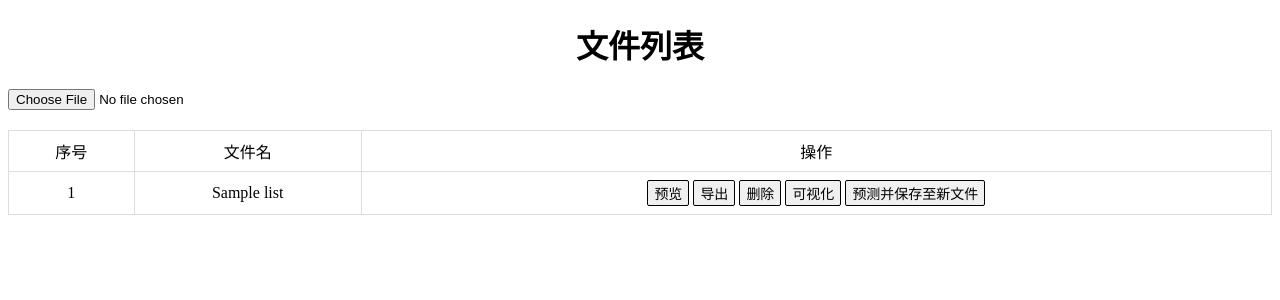
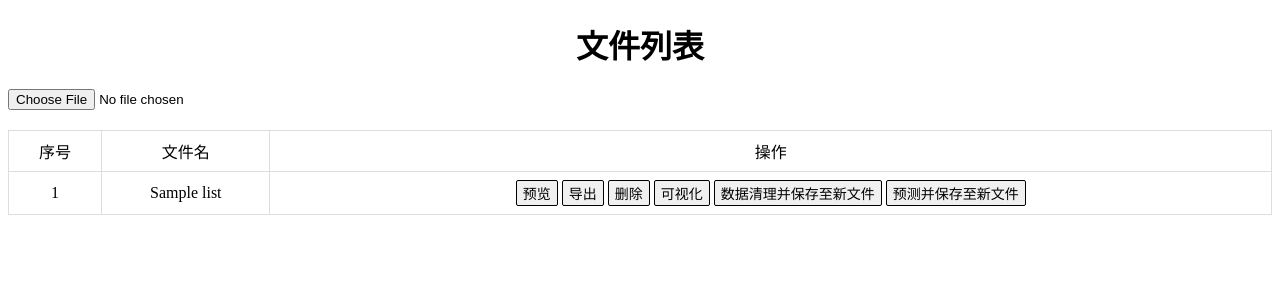
Before and after one commit to RalLiu/python-experiment, a Flask app: template templates/mainframe.html in a window 1280 px wide. Shown: the top 300 px of the page. Run offline with Flask 3, Linux system fonts and the light colour scheme; the template is opened without the code that fills it: most values are stand-ins (such as "Sample title", 1, 10 or a date in 2020); lists and menus that the app fills with data are empty.

Commit message:
v11:add data cleaning frame

```diff
--- a/app.py
+++ b/app.py
@@ -204,6 +204,30 @@ def prediction():
         'change_name':change_name
     })
 
+@app.route('/data_cleaning',methods=['POST'])
+def data_cleaning():
+    filename = request.form.get('filename')
+    path = app.config['DATA_FOLDER'] + '\\' + filename
+    if filename.endswith('.csv'):
+        df = pd.read_csv(path)
+    else:
+        df = pd.read_excel(path)
+
+    change_df=df
+    #待数据清理部分代码
+
+
+    if filename.endswith('.csv') or filename.endswith('.xls'):
+        change_name=filename[:-4]+'_cleaning_data.csv'
+        change_df.to_csv(app.config['DATA_FOLDER']+'//'+filename[:-4]+'_cleaning_data.csv', index=False)
+    else :
+        change_name=filename[:-5]+'_cleaning_data.csv'
+        change_df.to_csv(app.config['DATA_FOLDER']+'//'+filename[:-5]+'_cleaning_data.csv', index=False)
+    return jsonify({
+        'status': 'success',
+        'change_name':change_name
+    })
+
 if __name__ == '__main__':
     if not os.path.exists(app.config['DATA_FOLDER']):
         os.makedirs(app.config['DATA_FOLDER'])
--- a/static/js/table.js
+++ b/static/js/table.js
@@ -13,6 +13,7 @@ document.getElementById('add_data').addEventListener('change',async function(e){
                              <a href='/data_files/${file.name}' download='${file.name}' class='button-like'>导出</a>
                              <button onclick='delete_row(this)' class='button-like'>删除</button>
                              <button onclick='visualization(this)' class="button-like">可视化</button>
+                             <button onclick='cleaning(this)' class="button-like">数据清理并保存至新文件</button>
                              <button onclick='prediction(this)' class="button-like">预测并保存至新文件</button>`;
     const formData=new FormData();
     formData.append('file',file);
@@ -70,5 +71,32 @@ async function prediction(button){
                              <a href='/data_files/${change_name}' download='${change_name}' class='button-like'>导出</a>
                              <button onclick='delete_row(this)' class='button-like'>删除</button>
                              <button onclick='visualization(this)' class="button-like">可视化</button>
+                             <button onclick='cleaning(this)' class="button-like">数据清理并保存至新文件</button>
                              <button onclick='prediction(this)' class="button-like">预测并保存至新文件</button>`;
 }
+
+async function cleaning(button){
+    const formData=new FormData();
+    let filename=button.parentNode.parentNode.children[1].innerHTML;
+    formData.append('filename',filename);
+    const data=await fetch('/data_cleaning',{
+        method:'POST',
+        body:formData
+    })
+    let table=document.getElementById('table');
+    let length=table.rows.length;
+    let new_row=table.insertRow(length);
+    let count=new_row.insertCell(0);
+    let file_name=new_row.insertCell(1);
+    let instruction=new_row.insertCell(2);
+    count.innerHTML=length;
+    let json_data=await data.json();
+    let change_name=json_data.change_name;
+    file_name.innerHTML=change_name;
+    instruction.innerHTML=`<button onclick='preview_row(this)' class='button-like'>预览</button>
+                             <a href='/data_files/${change_name}' download='${change_name}' class='button-like'>导出</a>
+                             <button onclick='delete_row(this)' class='button-like'>删除</button>
+                             <button onclick='visualization(this)' class="button-like">可视化</button>
+                             <button onclick='cleaning(this)' class="button-like">数据清理并保存至新文件</button>
+                             <button onclick='prediction(this)' class="button-like">预测并保存至新文件</button>`;
+}
--- a/templates/mainframe.html
+++ b/templates/mainframe.html
@@ -52,6 +52,7 @@
                     <a href='/data_files/{{name}}' download='{{name}}' class="button-like">导出</a>
                     <button onclick='delete_row(this)' class="button-like">删除</button>
                     <button onclick='visualization(this)' class="button-like">可视化</button>
+                    <button onclick='cleaning(this)' class="button-like">数据清理并保存至新文件</button>
                     <button onclick='prediction(this)' class="button-like">预测并保存至新文件</button>
                 </th>
             </tr>
```
